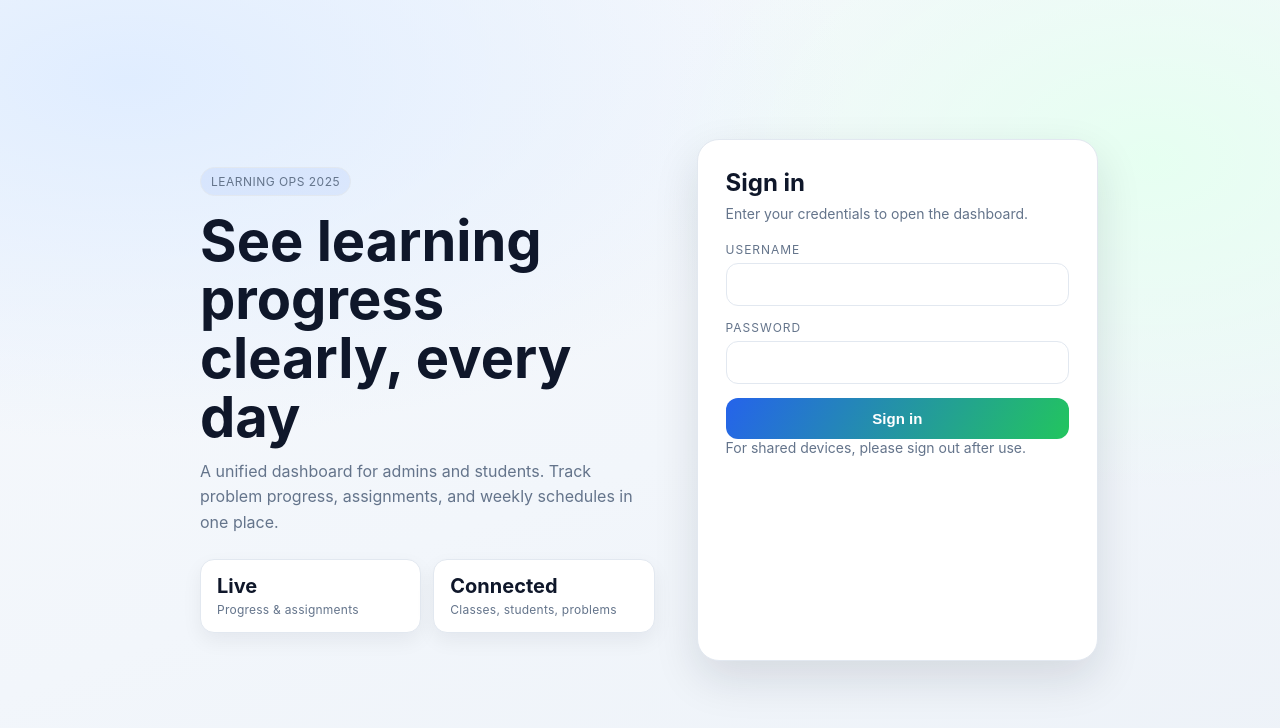
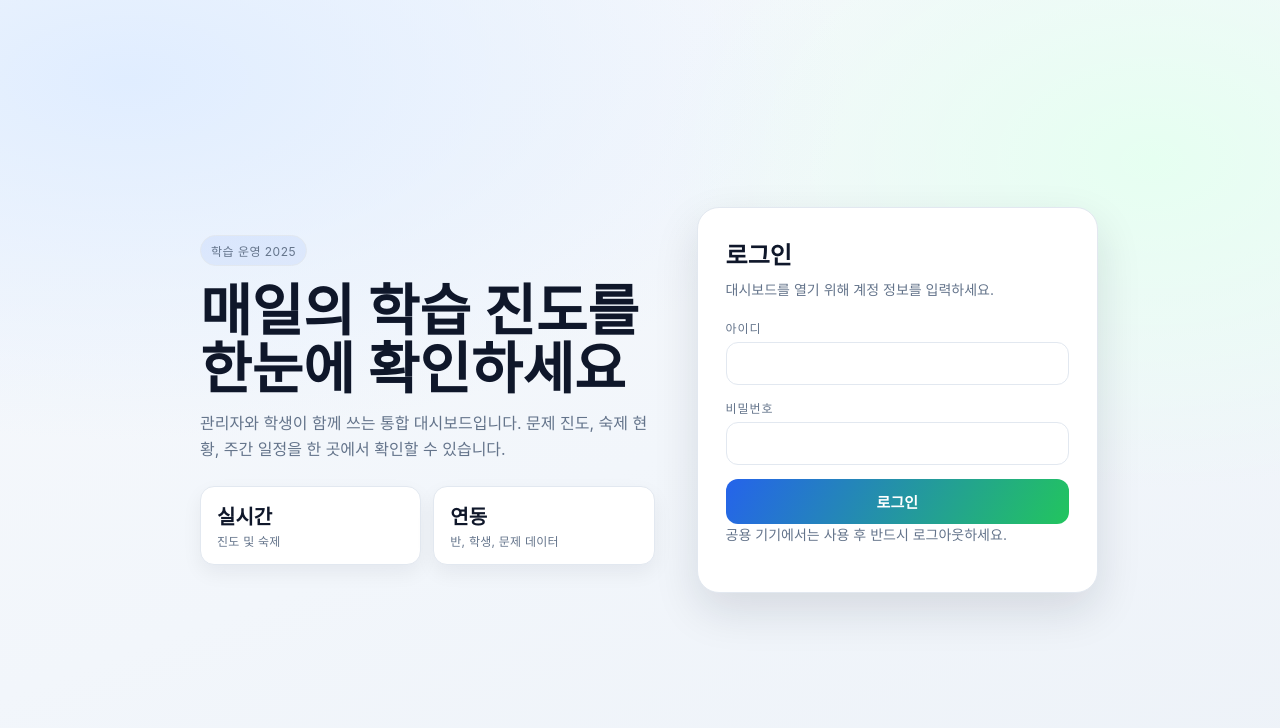
Before and after one commit to sleepyhood/learning-tracker-api, a Flask app: page /login in a window 1280 px wide. Shown: the top 728 px of the page. Run offline with Flask 3, Linux system fonts and the light colour scheme; parts of the project's set-up code (start-up, migrations or seed data) failed here and were passed over.

Commit message:
메인 페이지 좀 개선

```diff
--- a/src/app.py
+++ b/src/app.py
@@ -1449,4 +1449,7 @@ def schedule_page():
 
 
 if __name__ == "__main__":
-    app.run(debug=True)
+    host = os.environ.get("FLASK_HOST", "0.0.0.0")
+    port = int(os.environ.get("FLASK_PORT", "5000"))
+    debug = os.environ.get("FLASK_DEBUG", "0").lower() in ("1", "true", "yes")
+    app.run(host=host, port=port, debug=debug)
--- a/src/cookies/osw1110.json
+++ b/src/cookies/osw1110.json
@@ -1 +1 @@
-{"csrftoken": "5IIXRxoHXYkGtOlcbsOTc9FkxIhfnLMrNaajtjw7IjTAPk4roLmSm6aJhLFJNtLB", "_ga_59QEB25NR7": "GS2.2.s1769839817$o1$g0$t1769839817$j60$l0$h0", "_gat": "1", "_gid": "GA1.2.2111865913.1769839817", "sessionid": "aauerygiv60rcm5mh3zv31lh79p9gnp9", "_ga": "GA1.2.169156969.1769839817", "timestamp": "2026-01-31T15:10:22.634366"}
+{"_ga_59QEB25NR7": "GS2.2.s1771698969$o1$g0$t1771698969$j60$l0$h0", "_gat": "1", "_ga": "GA1.2.945306457.1771698969", "_gid": "GA1.2.619391042.1771698969", "csrftoken": "JxPzBbwlOIZGfMlZkLKyUdjikhgWH1oHpx2Nz5lDEakYHNLSUZudY9fDLNFUQDnt", "sessionid": "m20c5ry9aj9keutwygusjpb41jtv8q4e", "timestamp": "2026-02-22T03:36:15.090137"}
--- a/src/templates/login.html
+++ b/src/templates/login.html
@@ -1,9 +1,9 @@
 <!DOCTYPE html>
-<html lang="en">
+<html lang="ko">
   <head>
     <meta charset="UTF-8" />
     <meta name="viewport" content="width=device-width, initial-scale=1" />
-    <title>Sign In | Learning Tracker</title>
+    <title>로그인 | 학습 진도 대시보드</title>
     <style>
       :root {
         --bg: #f7f9fc;
@@ -197,42 +197,42 @@
   <body>
     <main class="shell">
       <section class="hero">
-        <span class="tag">Learning Ops 2025</span>
-        <h1>See learning progress clearly, every day</h1>
+        <span class="tag">학습 운영 2025</span>
+        <h1>매일의 학습 진도를 한눈에 확인하세요</h1>
         <p>
-          A unified dashboard for admins and students. Track problem progress,
-          assignments, and weekly schedules in one place.
+          관리자와 학생이 함께 쓰는 통합 대시보드입니다. 문제 진도, 숙제 현황,
+          주간 일정을 한 곳에서 확인할 수 있습니다.
         </p>
         <div class="stats">
           <div class="stat">
-            <h3>Live</h3>
-            <span>Progress & assignments</span>
+            <h3>실시간</h3>
+            <span>진도 및 숙제</span>
           </div>
           <div class="stat">
-            <h3>Connected</h3>
-            <span>Classes, students, problems</span>
+            <h3>연동</h3>
+            <span>반, 학생, 문제 데이터</span>
           </div>
         </div>
       </section>
 
       <section class="card">
-        <h2>Sign in</h2>
-        <p>Enter your credentials to open the dashboard.</p>
+        <h2>로그인</h2>
+        <p>대시보드를 열기 위해 계정 정보를 입력하세요.</p>
         {% if error %}
         <div class="error">{{ error }}</div>
         {% endif %}
         <form method="post">
           <div class="field">
-            <label for="username">Username</label>
+            <label for="username">아이디</label>
             <input id="username" type="text" name="username" required />
           </div>
           <div class="field">
-            <label for="password">Password</label>
+            <label for="password">비밀번호</label>
             <input id="password" type="password" name="password" required />
           </div>
-          <button class="submit" type="submit">Sign in</button>
+          <button class="submit" type="submit">로그인</button>
         </form>
-        <p class="hint">For shared devices, please sign out after use.</p>
+        <p class="hint">공용 기기에서는 사용 후 반드시 로그아웃하세요.</p>
       </section>
     </main>
   </body>
```
Also changed, not shown: src/config.py (+4 -4 lines), src/templates/index.html (+31 -81 lines), README.md.
